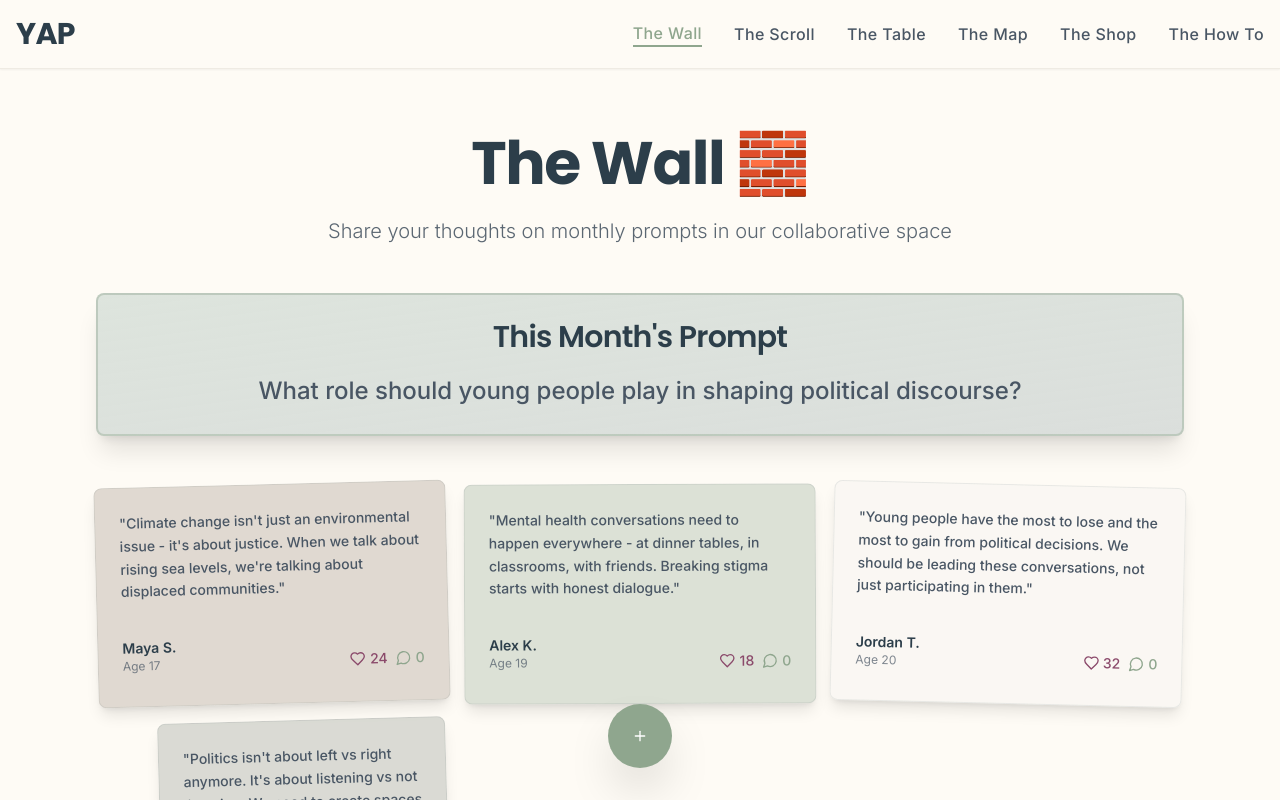
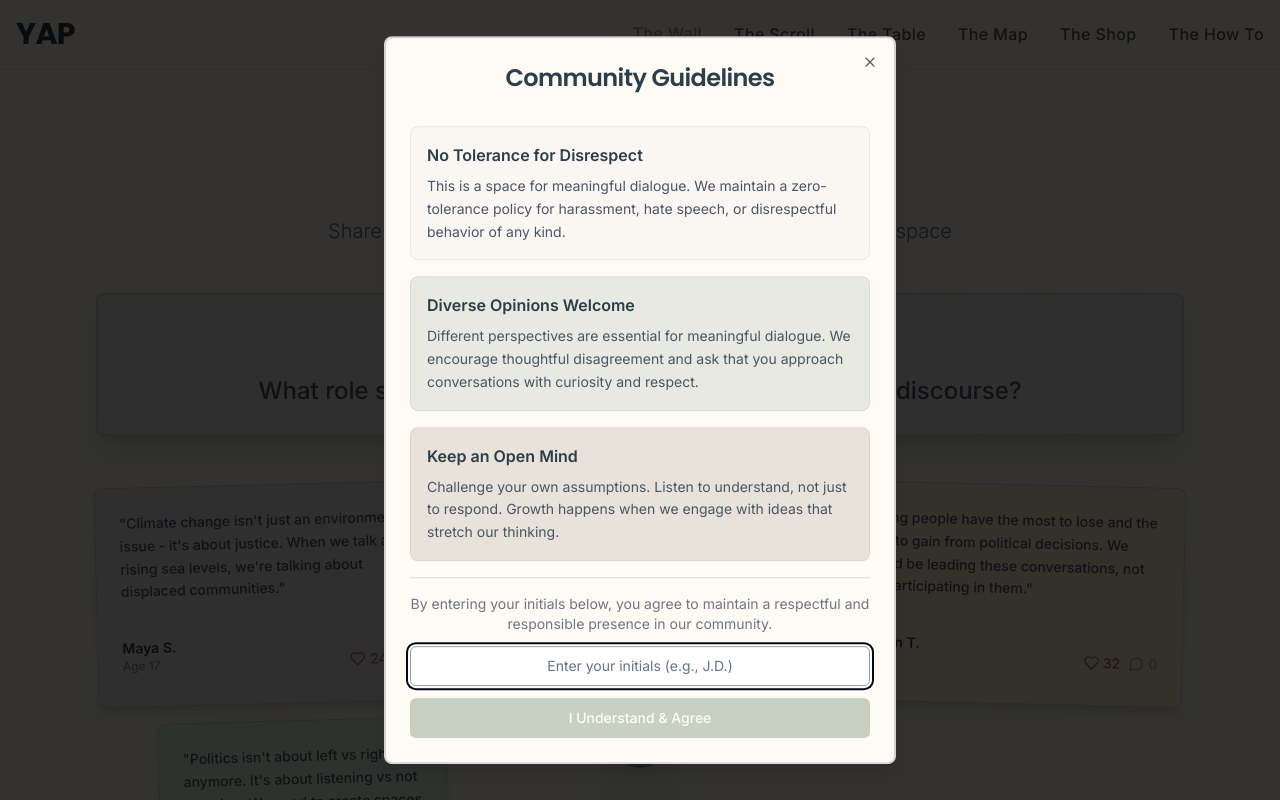
Before and after one commit to hisui8/yap-real-talk-hub, a React (Vite) app: page /the-wall in a window 1280 px wide. Shown: the top 800 px of the page. Built offline with nearby package versions, Linux system fonts and the light colour scheme.

Commit message:
feat: Implement "The Wall" page enhancements
- Adjusted color scheme for a less vibrant, more sophisticated look.
- Added a popup with a no-tolerance policy and initial input requirement for page access.

```diff
--- a/src/pages/TheWall.tsx
+++ b/src/pages/TheWall.tsx
@@ -1,5 +1,5 @@
 
-import React, { useState } from 'react';
+import React, { useState, useEffect } from 'react';
 import { Card, CardContent, CardHeader, CardTitle } from '@/components/ui/card';
 import { Button } from '@/components/ui/button';
 import { Textarea } from '@/components/ui/textarea';
@@ -35,7 +35,7 @@ const TheWall = () => {
       age: 17,
       content: "Climate change isn't just an environmental issue - it's about justice. When we talk about rising sea levels, we're talking about displaced communities.",
       likes: 24,
-      color: "bg-dusty/40",
+      color: "bg-stone-200/60",
       position: { x: 0, y: 0 },
       comments: []
     },
@@ -45,7 +45,7 @@ const TheWall = () => {
       age: 19,
       content: "Mental health conversations need to happen everywhere - at dinner tables, in classrooms, with friends. Breaking stigma starts with honest dialogue.",
       likes: 18,
-      color: "bg-sage/30",
+      color: "bg-slate-200/50",
       position: { x: 1, y: 0 },
       comments: []
     },
@@ -55,7 +55,7 @@ const TheWall = () => {
       age: 20,
       content: "Young people have the most to lose and the most to gain from political decisions. We should be leading these conversations, not just participating in them.",
       likes: 32,
-      color: "bg-pearl/60",
+      color: "bg-amber-100/70",
       position: { x: 2, y: 0 },
       comments: []
     },
@@ -65,7 +65,7 @@ const TheWall = () => {
       age: 18,
       content: "Politics isn't about left vs right anymore. It's about listening vs not listening. We need to create spaces where people actually hear each other.",
       likes: 15,
-      color: "bg-forest/20",
+      color: "bg-emerald-100/60",
       position: { x: 0, y: 1 },
       comments: []
     }
@@ -78,16 +78,34 @@ const TheWall = () => {
   const [newComment, setNewComment] = useState('');
   const [commentAuthor, setCommentAuthor] = useState('');
   const [isCommentDialogOpen, setIsCommentDialogOpen] = useState(false);
+  const [showPolicyDialog, setShowPolicyDialog] = useState(true);
+  const [userInitials, setUserInitials] = useState('');
   const currentPrompt = "What role should young people play in shaping political discourse?";
 
   const stickyColors = [
-    "bg-dusty/40",
-    "bg-sage/30",
-    "bg-pearl/60",
-    "bg-forest/20",
-    "bg-gunmetal/15",
-    "bg-wine/20"
+    "bg-stone-200/60",
+    "bg-slate-200/50",
+    "bg-amber-100/70",
+    "bg-emerald-100/60",
+    "bg-blue-100/50",
+    "bg-rose-100/60",
+    "bg-purple-100/50",
+    "bg-orange-100/60"
   ];
+
+  useEffect(() => {
+    const hasAgreed = localStorage.getItem('wall-policy-agreed');
+    if (hasAgreed) {
+      setShowPolicyDialog(false);
+    }
+  }, []);
+
+  const handlePolicyAgreement = () => {
+    if (userInitials.trim().length >= 2) {
+      localStorage.setItem('wall-policy-agreed', 'true');
+      setShowPolicyDialog(false);
+    }
+  };
 
   const handleSubmit = (e: React.FormEvent) => {
     e.preventDefault();
@@ -146,22 +164,66 @@ const TheWall = () => {
     }
   };
 
-  // Brick wall positioning - alternating offset for odd/even rows
-  const getBrickPosition = (index: number) => {
-    const row = Math.floor(index / 3);
-    const col = index % 3;
-    const isOddRow = row % 2 === 1;
-    const offset = isOddRow ? 0.5 : 0;
-
-    return {
-      gridColumn: `${col + 1 + offset} / span 1`,
-      gridRow: `${row + 1} / span 1`
-    };
-  };
-
   return (
     <div className="min-h-screen bg-ivory font-sans">
       <Header />
+
+      {/* Policy Dialog */}
+      <Dialog open={showPolicyDialog} onOpenChange={() => {}}>
+        <DialogContent className="bg-ivory border-2 border-charcoal/20 max-w-lg" hideCloseButton>
+          <DialogHeader>
+            <DialogTitle className="text-2xl text-charcoal font-display text-center mb-4">
+              Community Guidelines
+            </DialogTitle>
+          </DialogHeader>
+          <div className="space-y-4">
+            <div className="bg-pearl/60 p-4 rounded-lg border border-gunmetal/10">
+              <h3 className="font-semibold text-charcoal mb-2">No Tolerance for Disrespect</h3>
+              <p className="text-gunmetal text-sm leading-relaxed">
+                This is a space for meaningful dialogue. We maintain a zero-tolerance policy for harassment,
+                hate speech, or disrespectful behavior of any kind.
+              </p>
+            </div>
+
+            <div className="bg-sage/20 p-4 rounded-lg border border-gunmetal/10">
+              <h3 className="font-semibold text-charcoal mb-2">Diverse Opinions Welcome</h3>
+              <p className="text-gunmetal text-sm leading-relaxed">
+                Different perspectives are essential for meaningful dialogue. We encourage thoughtful
+                disagreement and ask that you approach conversations with curiosity and respect.
+              </p>
+            </div>
+
+            <div className="bg-dusty/30 p-4 rounded-lg border border-gunmetal/10">
+              <h3 className="font-semibold text-charcoal mb-2">Keep an Open Mind</h3>
+              <p className="text-gunmetal text-sm leading-relaxed">
+                Challenge your own assumptions. Listen to understand, not just to respond.
+                Growth happens when we engage with ideas that stretch our thinking.
+              </p>
+            </div>
+
+            <div className="pt-4 border-t border-gunmetal/20">
+              <p className="text-sm text-gunmetal/80 mb-3 text-center">
+                By entering your initials below, you agree to maintain a respectful and responsible
+                presence in our community.
+              </p>
+              <Input
+                placeholder="Enter your initials (e.g., J.D.)"
+                value={userInitials}
+                onChange={(e) => setUserInitials(e.target.value)}
+                className="border-dusty/30 focus:border-sage text-center"
+                maxLength={10}
+              />
+              <Button
+                onClick={handlePolicyAgreement}
+                disabled={userInitials.trim().length < 2}
+                className="w-full mt-3 bg-sage hover:bg-sage/90 text-white disabled:opacity-50"
+              >
+                I Understand & Agree
+              </Button>
+            </div>
+          </div>
+        </DialogContent>
+      </Dialog>
 
       <section className="py-16 px-4 pb-32">
         <div className="container mx-auto max-w-6xl">
@@ -176,7 +238,7 @@ const TheWall = () => {
 
           {/* Current Prompt */}
           <div className="mb-12">
-            <Card className="bg-gradient-to-br from-sage/30 to-forest/20 border-2 border-sage/40 shadow-xl">
+            <Card className="bg-gradient-to-br from-sage/20 to-forest/10 border-2 border-sage/30 shadow-xl">
               <CardHeader className="text-center pb-4">
                 <CardTitle className="text-3xl text-charcoal font-display">This Month's Prompt</CardTitle>
               </CardHeader>
@@ -190,13 +252,13 @@ const TheWall = () => {
           <div className="relative">
             <div className="grid grid-cols-3 gap-4 auto-rows-min">
               {posts.map((post, index) => {
-                const rotation = Math.random() * 4 - 2; // Random rotation between -2 and 2 degrees
+                const rotation = Math.random() * 4 - 2;
                 const isOddRow = Math.floor(index / 3) % 2 === 1;
 
                 return (
                   <div
                     key={post.id}
-                    className={`${post.color} p-6 rounded-lg shadow-lg transform transition-all duration-200 hover:shadow-xl cursor-pointer border border-gunmetal/10 ${
+                    className={`${post.color} p-6 rounded-lg shadow-lg transform transition-all duration-200 hover:shadow-xl cursor-pointer border border-gunmetal/20 ${
                       isOddRow && index % 3 === 0 ? 'ml-16' : ''
                     } ${isOddRow && index % 3 === 2 ? 'mr-16' : ''}`}
                     style={{
@@ -220,14 +282,14 @@ const TheWall = () => {
                           <div className="flex items-center space-x-2">
                             <button
                               onClick={() => handleLike(post.id)}
-                              className="flex items-center space-x-1 text-wine hover:text-wine/80 transition-colors"
+                              className="flex items-center space-x-1 text-wine/80 hover:text-wine transition-colors"
                             >
                               <Heart className="w-4 h-4" />
                               <span className="text-sm font-medium">{post.likes}</span>
                             </button>
                             <button
                               onClick={() => handleComment(post)}
-                              className="flex items-center space-x-1 text-sage hover:text-sage/80 transition-colors"
+                              className="flex items-center space-x-1 text-sage/80 hover:text-sage transition-colors"
                             >
                               <MessageCircle className="w-4 h-4" />
                               <span className="text-sm font-medium">{post.comments.length}</span>
```
